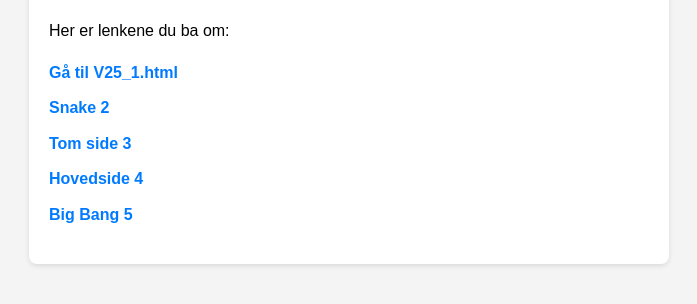
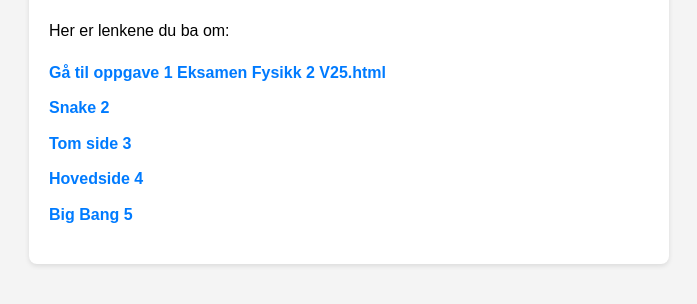
Before and after one commit to Psi-Tau/fysikk1, a plain HTML site: page index.html in a window 1280 px wide. Shown: the part 136-440 px from the top of the page, without its empty margins (11-708 px from the left). Drawn offline with Linux system fonts and the light colour scheme.

Commit message:
Update index.html

```diff
--- a/index.html
+++ b/index.html
@@ -36,7 +36,7 @@
     <p>Her er lenkene du ba om:</p>
 
     <ul>
-        <li><a href="V25_oppgave1.html">Gå til V25_1.html</a></li>
+        <li><a href="V25_oppgave1.html">Gå til oppgave 1 Eksamen Fysikk 2 V25.html</a></li>
         <li><a href="snake.html">Snake 2</a></li>
         <li><a href="tomside.html">Tom side 3</a></li>
         <li><a href="hovedside.html">Hovedside 4</a></li>
```
